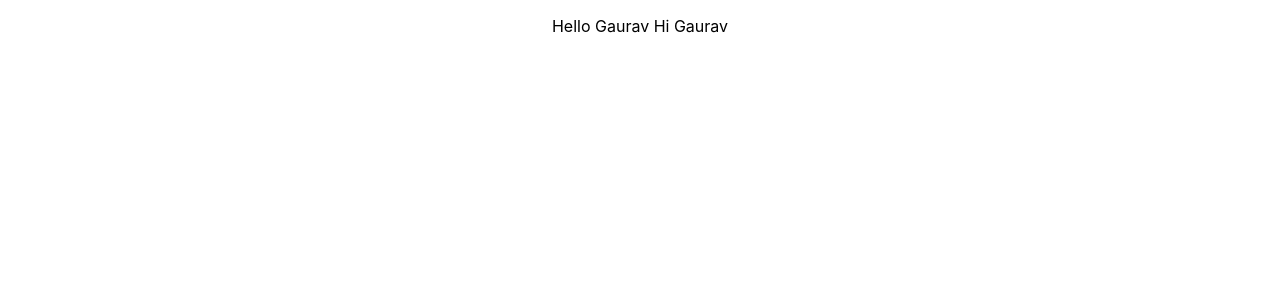
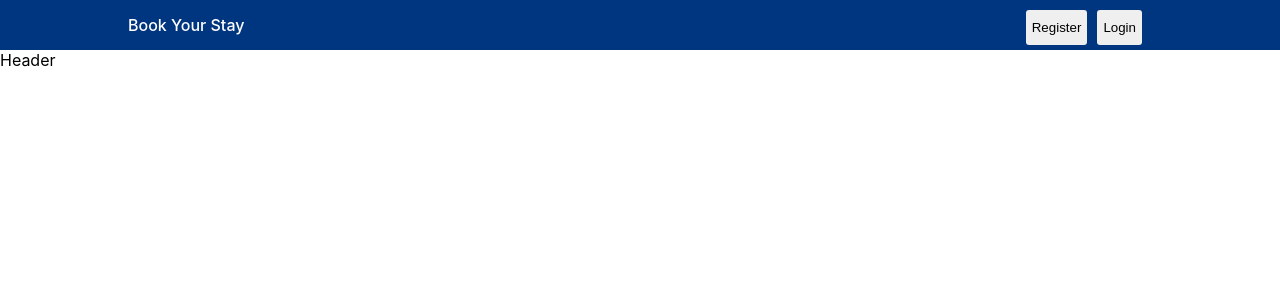
Before and after one commit to GauravSehrawat1711/booking, a React (Create React App) app: page /list in a window 1280 px wide. Shown: the top 300 px of the page. Built offline with nearby package versions, Linux system fonts and the light colour scheme.

Commit message:
Navbar and Header

```diff
--- a/src/App.js
+++ b/src/App.js
@@ -1,14 +1,13 @@
 
 import './App.css';
 
+import { Home } from './Home/Home';
+
+
+
 function App() {
   return (
-    <div className="App">
-   <p>
-     Hello Gaurav
-     Hi Gaurav
-   </p>
-    </div>
+ <Home/>
   );
 }
 
--- /dev/null
+++ b/src/Components/Header.js
@@ -0,0 +1,8 @@
+import React from 'react'
+import "./Header.css"
+
+export const Header = () => {
+  return (
+    <div>Header</div>
+  )
+}
--- /dev/null
+++ b/src/Components/NavBarHome.css
@@ -0,0 +1,35 @@
+.Navbar-container{
+ height: 50px;
+ background-color: #003580;
+ display: flex;
+ justify-content: center;
+}
+.innerContainer{
+    width:100%;
+    max-width: 1024px;
+    display: flex;
+    justify-content: space-between;
+    color: white;
+
+}
+.Name{
+    margin-top: 15px;
+    font-weight: 500;
+}
+.Buttons{
+    display: flex;
+    height: 35px;
+    margin-top: 10px;
+
+    justify-content: space-between;
+}
+.NavButton{
+    margin-right: 10px;
+    border-radius: 3px;
+    border: none;
+    font-weight: 500;
+
+}
+.NavButton:hover{
+    cursor: pointer;
+}
--- /dev/null
+++ b/src/Components/NavBarHome.js
@@ -0,0 +1,16 @@
+import React from 'react'
+import "./NavBarHome.css"
+
+export const NavBarHome = () => {
+  return (
+    <div className='Navbar-container'>
+        <div className='innerContainer'>
+        <span className='Name'>Book Your Stay</span>
+        <div className='Buttons'>
+   <button className='NavButton'>Register</button>
+   <button  className='NavButton'>Login</button>
+        </div>
+    </div>
+    </div>
+  )
+}
--- /dev/null
+++ b/src/Home/Home.js
@@ -0,0 +1,12 @@
+import React from 'react'
+import { Header } from '../Components/Header'
+import { NavBarHome } from '../Components/NavBarHome'
+import "./Home.css"
+
+export const Home = () => {
+  return (
+    <div><NavBarHome/>
+    <Header/>
+    </div>
+  )
+}
```
Also changed, not shown: src/EachHotel/EachHotel.js (added, +7 -0 lines), src/Hotels/List.js (added, +7 -0 lines), src/Components/Header.css (added), src/Home/Home.css (added).
